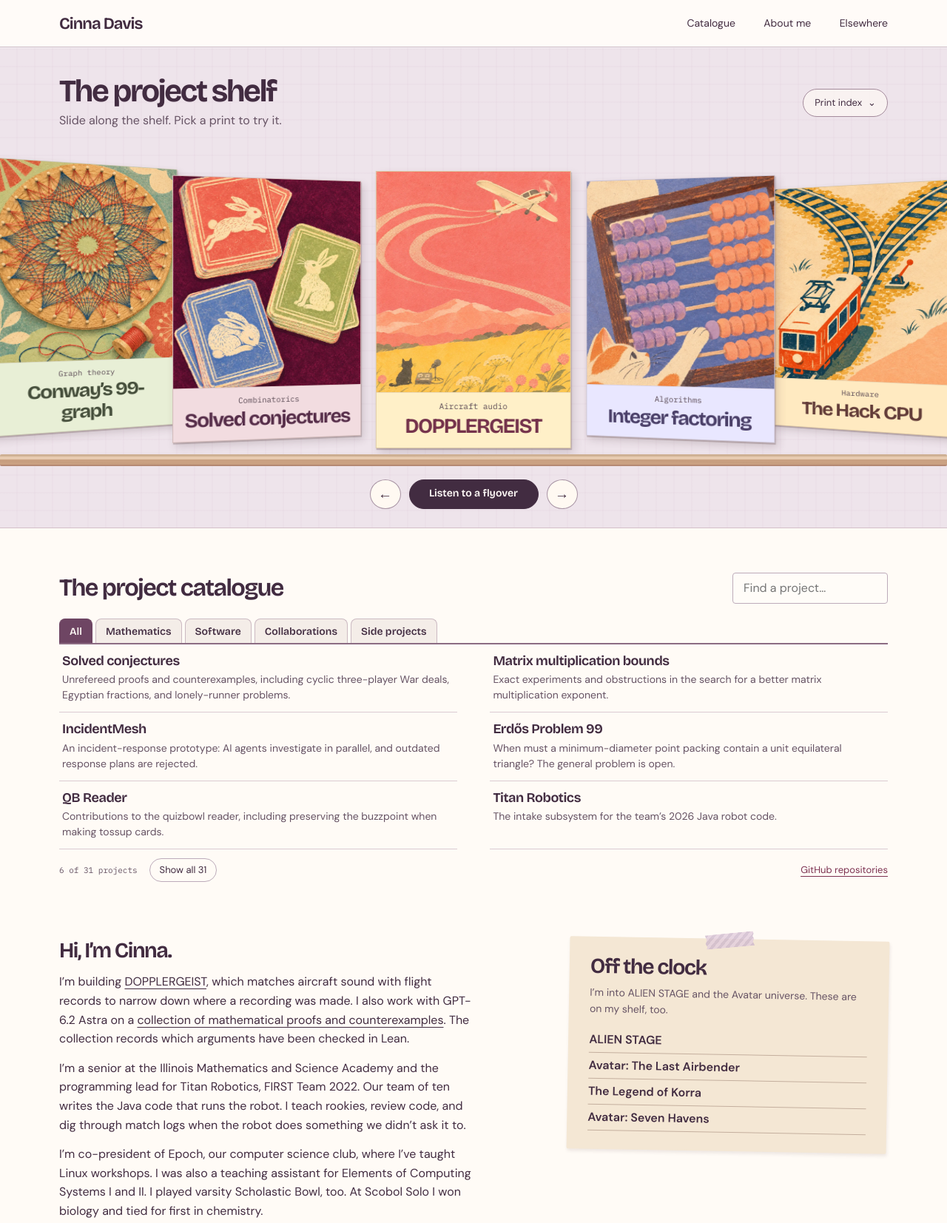
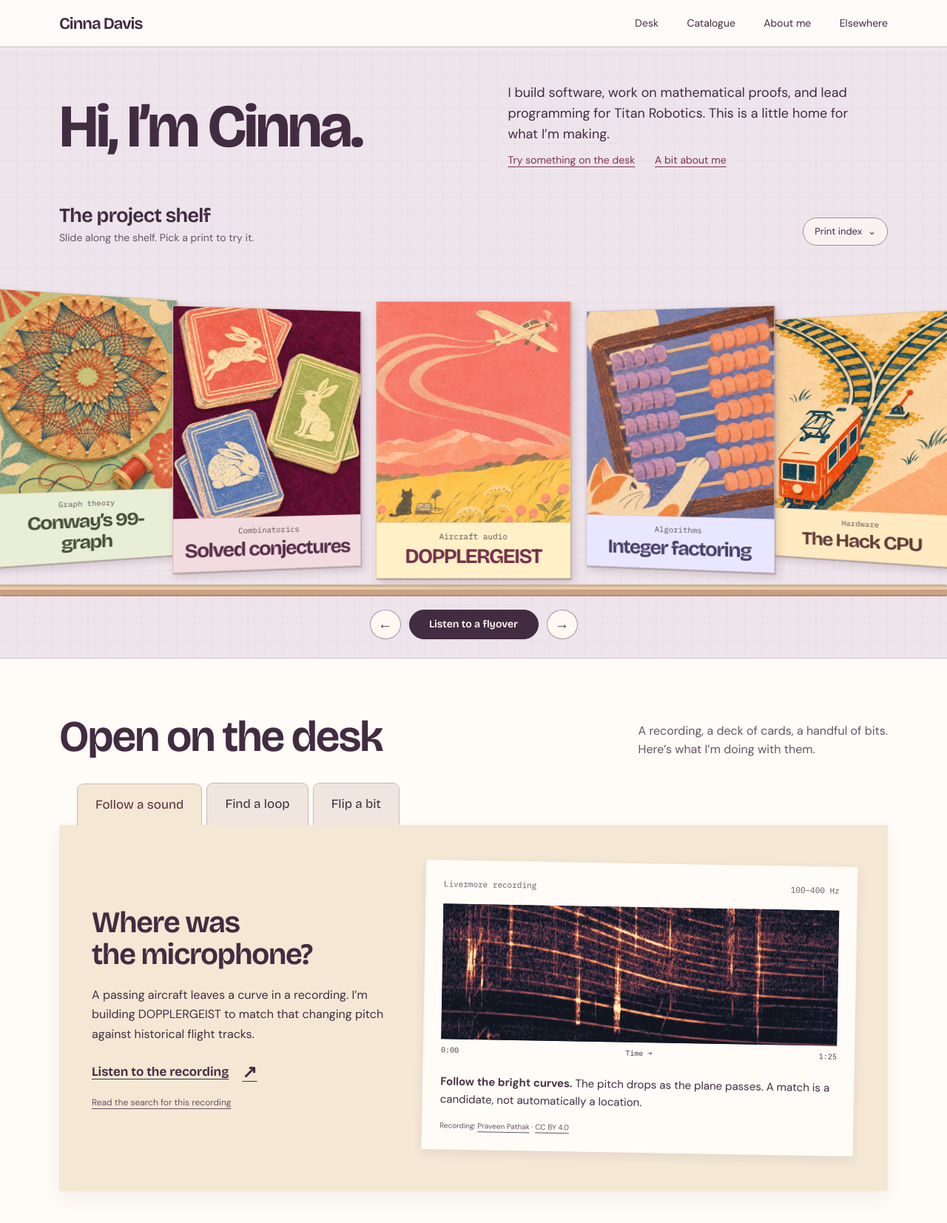
Before and after one commit to 1337isnot1337/1337isnot1337.github.io, a website: page site/index.html in a window 1280 px wide. Shown: the top 1653 px of the page at 74% size. Drawn offline with Linux system fonts and the light colour scheme.

Commit message:
open a personal workbench beneath the illustrated project shelf

```diff
--- a/site/index.html
+++ b/site/index.html
@@ -36,6 +36,9 @@
     />
     <link rel="stylesheet" href="vendor/swiper-bundle.min.css" />
     <link rel="stylesheet" href="shelf.css?v=19" />
+    <link rel="stylesheet" href="welcome.css?v=1" />
+    <link rel="stylesheet" href="workbench.css?v=1" />
+    <script defer src="workbench.js?v=1"></script>
     <script defer src="vendor/swiper-bundle.min.js"></script>
     <script defer src="shelf.js?v=21" onerror="
       const restoreReading = () => {
@@ -67,16 +70,25 @@
       <div class="page-width mast-inner">
         <a class="byline" href="./">Cinna Davis</a>
         <nav aria-label="Main">
-          <a href="#catalogue">Catalogue</a><a href="#about">About me</a
+          <a href="#desk">Desk</a><a href="#catalogue">Catalogue</a><a href="#about">About me</a
           ><a href="#elsewhere">Elsewhere</a>
         </nav>
       </div>
     </header>
     <main>
       <section class="shop" id="projects" aria-labelledby="shelf-title">
+        <div class="welcome page-width">
+          <h1>Hi, I’m Cinna.</h1>
+          <div class="welcome-note">
+            <p>I build software, work on mathematical proofs, and lead programming
+              for Titan Robotics. This is a little home for what I’m making.</p>
+            <a href="#desk">Try something on the desk</a>
+            <a href="#about">A bit about me</a>
+          </div>
+        </div>
         <div class="shelf-heading page-width">
           <div>
-            <h1 id="shelf-title">The project shelf</h1>
+            <h2 id="shelf-title">The project shelf</h2>
             <p>Slide along the shelf. Pick a print to try it.</p>
           </div>
           <details class="index">
@@ -254,6 +266,27 @@
           ><button type="button" id="next" aria-label="Next print">→</button>
         </div>
       </section>
+<section class="workbench page-width" id="desk" aria-labelledby="desk-title">
+  <header class="desk-heading"><h2 id="desk-title">Open on the desk</h2><p>A recording, a deck of cards, a handful of bits.<br> Here’s what I’m doing with them.</p></header>
+  <div class="desk-tabs" role="group" aria-label="Choose a project to explore" hidden>
+    <button type="button" data-desk="sound" aria-pressed="true">Follow a sound</button>
+    <button type="button" data-desk="cards" aria-pressed="false">Find a loop</button>
+    <button type="button" data-desk="bits" aria-pressed="false">Flip a bit</button>
+  </div>
+  <article class="desk-sheet desk-sound" data-desk-panel="sound">
+    <div class="desk-copy"><h3>Where was<br> the microphone?</h3><p>A passing aircraft leaves a curve in a recording. I’m building DOPPLERGEIST to match that changing pitch against historical flight tracks.</p><a href="#flyover" data-project="flyover" class="desk-action">Listen to the recording <span aria-hidden="true">↗</span></a><a class="desk-source" href="/DOPPLERGEIST/examples.html#livermore">Read the search for this recording</a></div>
+    <figure class="desk-recording"><div class="desk-figure-heading"><span>Livermore recording</span><span>100–400 Hz</span></div><img src="assets/livermore.webp" width="1600" height="550" loading="lazy" alt="Bright harmonics bend downward in the flyover recording as the aircraft pitch falls."/><div class="desk-time"><span>0:00</span><span>Time →</span><span>1:25</span></div><figcaption><strong>Follow the bright curves.</strong> The pitch drops as the plane passes. A match is a candidate, not automatically a location.</figcaption><small>Recording: <a href="https://doi.org/10.5281/zenodo.23424278">Praveen Pathak</a> · <a href="https://creativecommons.org/licenses/by/4.0/">CC BY 4.0</a></small></figure>
+  </article>
+  <article class="desk-sheet desk-cards" data-desk-panel="cards">
+    <div class="desk-copy"><h3>One more round.<br> Forever.</h3><p>This three-player War deal returns to exactly the same card order after 90 turns. Nobody runs out. Then the whole game repeats.</p><p class="desk-small">It’s one example from my collection of proofs and counterexamples with GPT-6.2 Astra. The notes are unrefereed; Lean status is recorded per result.</p><a href="#conjectures" data-project="conjectures" class="desk-action">Explore the full cycle <span aria-hidden="true">↗</span></a></div>
+    <div class="desk-deal"><div class="desk-figure-heading"><span>The next cards</span><span id="desk-turn">Turn 0 / 90</span></div><div class="desk-playing-cards" aria-label="Next card for each player"><div><small>Player A</small><b id="desk-card-a">15</b><span id="desk-count-a">8 cards</span></div><div><small>Player B</small><b id="desk-card-b">10</b><span id="desk-count-b">8 cards</span></div><div><small>Player C</small><b id="desk-card-c">4</b><span id="desk-count-c">7 cards</span></div></div><div class="desk-controls" hidden><button type="button" id="desk-deal-one">Deal a turn</button><button type="button" id="desk-deal-cycle">Go to turn 90</button><button type="button" id="desk-deal-reset">Reset</button></div><p id="desk-deal-status" role="status">Highest card wins. Won cards go underneath, highest first.</p><p class="desk-small">The numbers are ranks in the actual 23-card deal, not a standard 52-card deck.</p></div>
+  </article>
+  <article class="desk-sheet desk-bits" data-desk-panel="bits">
+    <div class="desk-copy"><h3>A number,<br> one switch at a time.</h3><p>I extended the Hack CPU with a two-stage pipeline, branch prediction and fused instructions.</p><p class="desk-small">Start with something smaller: the 16 bits in an A-instruction. The first bit stays zero. The other 15 hold an address.</p><a href="#cpu" data-project="cpu" class="desk-action">Try the branch predictor <span aria-hidden="true">↗</span></a></div>
+    <div class="desk-register"><div class="desk-figure-heading"><span>Hack A-instruction</span><span>15-bit address</span></div><div class="desk-address"><span>@</span><output id="desk-address-value" aria-live="off">42</output></div><p class="desk-bit-hint">Each 1 contributes its place value.</p><div class="desk-bit-row" aria-label="Address bits"><span class="desk-fixed-bit" title="Instruction bit is fixed at zero">0<small>fixed</small></span><span class="desk-bit-fallback">000 0000 0010 1010</span></div><p id="desk-bit-sum" role="status">32 + 8 + 2 = 42</p><button class="desk-register-reset" type="button" hidden>Reset to 42</button></div>
+  </article>
+</section>
+
       <section
         id="catalogue"
         class="catalogue page-width"
@@ -576,7 +609,7 @@
       </section>
       <section class="personal page-width" id="about">
         <div class="intro">
-          <h2>Hi, I’m Cinna.</h2>
+          <h2>A bit about me.</h2>
           <p>
             I’m building <a href="#flyover" data-project="flyover">DOPPLERGEIST</a>,
             which matches aircraft sound with flight records to narrow down where
--- /dev/null
+++ b/site/welcome.css
@@ -0,0 +1,57 @@
+/* An opening in the same paper-and-print world as the shelf. */
+.shop { padding-top: 0; }
+.welcome {
+  display: grid;
+  grid-template-columns: 1.05fr 1fr;
+  align-items: center;
+  gap: 6%;
+  padding-block: 48px 34px;
+}
+.welcome h1 {
+  font: 720 clamp(48px, 6.4vw, 88px)/.98 var(--headline);
+  letter-spacing: -.04em;
+  text-wrap: balance;
+}
+.welcome-note {
+  max-width: 40ch;
+  font-size: 18px;
+  line-height: 1.55;
+}
+.welcome-note a {
+  display: inline-block;
+  margin-top: 10px;
+  margin-right: 22px;
+  font-size: 14px;
+  color: var(--berry);
+}
+.shop .shelf-heading {
+  padding-top: 12px;
+  padding-bottom: 20px;
+  align-items: end;
+}
+.shop .shelf-heading h2 {
+  font: 650 27px/1.12 var(--headline);
+  letter-spacing: -.025em;
+}
+.shop .shelf-heading p { font-size: 14px; margin-top: 5px; }
+::selection { color: var(--ink); background: #e4cbd8; }
+input { caret-color: var(--berry); }
+@media (max-width: 680px) {
+  .welcome { grid-template-columns: 1fr; gap: 16px; padding-block: 30px 24px; }
+  .welcome h1 { font-size: clamp(46px, 11vw, 66px); }
+  .welcome-note { font-size: 15px; max-width: 45ch; }
+  .welcome-note a { margin-top: 6px; }
+  .shop .shelf-heading { padding-block: 10px 16px; gap: 12px; align-items: center; }
+  .shop .shelf-heading h2 { font-size: 24px; }
+  .shop .shelf-heading p { max-width: 25ch; font-size: 12px; }
+}
+@media (max-width: 680px) {
+  .mast-inner { flex-wrap: wrap; gap: 0; padding-block: 10px; }
+  .mast .byline { white-space: nowrap; }
+  .mast nav { width: 100%; justify-content: space-between; gap: 12px; }
+  .mast nav a { padding: 8px 0 2px; white-space: nowrap; }
+  .index ul { max-height: 40dvh; overflow-y: auto; overscroll-behavior: contain; }
+}
+@media (max-width: 380px) {
+  .shop .shelf-heading h2 { font-size: 22px; }
+}
--- /dev/null
+++ b/site/workbench.css
@@ -0,0 +1,47 @@
+/* A working spread beneath the illustrated shelf, using the same paper and ink. */
+.workbench{padding-block:76px 64px;scroll-margin-top:32px}
+.desk-heading{display:flex;justify-content:space-between;align-items:end;gap:32px;margin-bottom:32px}
+.desk-heading h2{font:650 clamp(34px,4.6vw,62px)/1.02 var(--headline);letter-spacing:-.035em;text-wrap:balance}
+.desk-heading p{max-width:35ch;color:var(--muted);font-size:16px;line-height:1.6}
+.desk-tabs{display:flex;gap:6px;padding-left:24px;position:relative;z-index:1}
+.desk-tabs[hidden]{display:none}
+.desk-tabs button{padding:15px 24px;border:1px solid #c7b9bc;border-bottom:0;border-radius:9px 9px 0 0;background:#f0e5df;font-family:var(--headline);font-size:17px;transition:background .2s}
+.desk-tabs button[aria-pressed=true]{background:#f4e7d4;position:relative;top:1px;color:#572c3e}
+.desk-tabs button:nth-child(2)[aria-pressed=true]{background:#eee1e8}
+.desk-tabs button:nth-child(3)[aria-pressed=true]{background:#e2e9e1}
+.desk-sheet{display:grid;grid-template-columns:minmax(0,.82fr) minmax(0,1.18fr);gap:44px;align-items:center;padding:52px 44px;background:#f4e7d4;box-shadow:0 10px 26px #422c4110;min-height:455px;border-radius:3px;position:relative}
+.desk-sheet[hidden]{display:none}.workbench:not(.desk-ready) .desk-sheet+.desk-sheet{margin-top:28px}
+.desk-cards{background:#eee1e8}.desk-bits{background:#e2e9e1}
+.desk-copy h3{font:650 clamp(28px,3.15vw,45px)/1.07 var(--headline);letter-spacing:-.03em;margin:0 0 20px;text-wrap:balance}
+.desk-copy p{max-width:40ch;line-height:1.65;margin:0 0 20px}.desk-small{font-size:13px;line-height:1.55;color:var(--muted)}
+.desk-action{display:inline-flex;gap:18px;align-items:center;font-family:var(--headline);font-size:17px;font-weight:650;text-decoration-thickness:1px}
+.desk-action span{font-size:24px}.desk-source{display:block;font-size:12px;margin-top:14px;color:var(--muted)}
+.desk-figure-heading{display:flex;justify-content:space-between;gap:12px;font:11px/1.5 var(--mono);margin-bottom:18px;color:var(--muted)}
+.desk-recording{margin:0;padding:24px;background:#fffbf6;transform:rotate(1deg);box-shadow:0 5px 14px #422c4114}
+.desk-recording img{display:block;width:100%;height:auto;aspect-ratio:1600/550;object-fit:cover;background:#211d27}
+.desk-time{display:flex;justify-content:space-between;font:10px var(--mono);margin:8px 0 24px}
+.desk-recording figcaption{font-size:15px;line-height:1.6}.desk-recording figcaption strong{font-family:inherit;font-weight:650}
+.desk-recording small{display:block;font-size:10px;line-height:1.6;margin-top:16px;color:var(--muted)}
+.desk-playing-cards{display:flex;justify-content:center;gap:14px;padding:20px 10px 30px}
+.desk-playing-cards>div{display:flex;flex-direction:column;justify-content:space-between;align-items:center;width:30%;max-width:140px;aspect-ratio:3/4;background:#fffbf6;box-shadow:0 5px 12px #422c4114;border-radius:7px;padding:15px 6px;color:#742e49}
+.desk-playing-cards>div:first-child{transform:rotate(-7deg)}.desk-playing-cards>div:nth-child(2){color:#3e6455;transform:translateY(-8px)}.desk-playing-cards>div:last-child{color:#4a527d;transform:rotate(7deg)}
+.desk-playing-cards small,.desk-playing-cards span{font:11px/1.4 var(--mono)}.desk-playing-cards b{font:650 clamp(36px,4.5vw,64px)/1 var(--headline)}
+.desk-controls{display:flex;gap:8px;flex-wrap:wrap;margin:12px 0}.desk-controls[hidden]{display:none}
+.desk-controls button,.desk-register-reset{background:transparent;border:1px solid #a491a0;border-radius:4px;padding:8px 12px;font-size:13px}
+.desk-controls button:hover,.desk-register-reset:hover{background:#fffbf680}
+#desk-deal-status{font-size:14px;line-height:1.5;min-height:3em;margin:14px 0 8px}
+.desk-register{padding:28px 24px;background:#fffbf6;box-shadow:0 5px 14px #422c4114;transform:rotate(-1deg)}
+.desk-address{display:flex;align-items:baseline;gap:4px;font:500 clamp(46px,6vw,82px)/1.1 var(--mono);letter-spacing:-.04em;margin:22px 0 14px}.desk-address>span{color:#74907b}
+.desk-bit-hint{font-size:13px;color:var(--muted);margin-bottom:18px}
+.desk-bit-row{display:grid;grid-template-columns:repeat(16,minmax(0,1fr));gap:3px;margin:0 0 28px}
+.desk-bit-row>button,.desk-fixed-bit{position:relative;text-align:center;border:1px solid #c4d0c5;border-radius:2px;padding:9px 0;font:14px var(--mono);background:#edf1ea;color:#324b3d}
+.desk-bit-row>button[aria-pressed=true]{background:#46694f;border-color:#46694f;color:#fff}.desk-bit-row button:hover{outline:2px solid #74907b;outline-offset:1px}
+.desk-fixed-bit{color:#7e7180;background:#eee5ed;border-color:#d3c5d0}
+.desk-bit-row small{position:absolute;font-size:8px;top:100%;left:50%;transform:translateX(-50%);margin-top:4px}.desk-bit-fallback{grid-column:2/-1;font:18px var(--mono);padding:7px}
+#desk-bit-sum{font:12px/1.7 var(--mono);overflow-wrap:anywhere;min-height:3.4em}.desk-register-reset{margin-top:12px}
+@media(max-width:850px){.desk-sheet{gap:28px;padding:35px 28px;grid-template-columns:minmax(0,.9fr) minmax(0,1.1fr)}.desk-recording{padding:18px}.desk-register{padding:22px 16px}.desk-heading p{font-size:14px;max-width:30ch}.desk-tabs button{padding:13px 19px}}
+@media(max-width:680px){.workbench{padding-block:50px}.desk-heading{display:block;margin-bottom:24px}.desk-heading p{margin-top:16px;max-width:none}.desk-heading p br{display:none}.desk-tabs{padding-left:8px;gap:4px}.desk-tabs button{padding:12px 11px;font-size:14px;flex:1}.desk-sheet{grid-template-columns:1fr;padding:30px 20px;gap:28px;min-height:0}.desk-copy h3{font-size:35px}.desk-copy h3 br{display:none}.desk-copy p{max-width:none;font-size:15px}.desk-copy p.desk-small{font-size:13px}.desk-recording{transform:none}.desk-register{transform:none}.desk-playing-cards{padding:16px 10px 25px}.desk-playing-cards>div{max-width:110px}.desk-heading h2{font-size:39px}.desk-address{font-size:55px}.desk-bit-row{gap:2px}.desk-bit-row>button,.desk-fixed-bit{font-size:12px;padding:9px 0}}
+@media(prefers-reduced-motion:reduce){.desk-tabs button{transition:none}}
+@media print{.desk-tabs{display:none!important}.desk-sheet{box-shadow:none;break-inside:avoid}.desk-controls,.desk-register-reset{display:none!important}.workbench{padding:0}.desk-heading{margin-top:24px}}
+
+@media(max-width:680px){.desk-bit-row{grid-template-columns:repeat(8,minmax(0,1fr));column-gap:4px;row-gap:22px}.desk-bit-row>button,.desk-fixed-bit{min-height:40px;font-size:15px}.desk-bit-fallback{grid-column:2/-1;font-size:16px}.desk-tabs button{font-size:13px;padding-inline:8px}}
--- /dev/null
+++ b/site/workbench.js
@@ -0,0 +1,57 @@
+(() => {
+  const desk=document.querySelector('.workbench');
+  if(!desk) return;
+  const tabs=[...desk.querySelectorAll('[data-desk]')];
+  const panels=[...desk.querySelectorAll('[data-desk-panel]')];
+  function choose(name){
+    tabs.forEach(button=>button.setAttribute('aria-pressed',String(button.dataset.desk===name)));
+    panels.forEach(panel=>panel.hidden=panel.dataset.deskPanel!==name);
+  }
+  tabs.forEach(button=>button.addEventListener('click',()=>choose(button.dataset.desk)));
+  desk.querySelector('.desk-tabs').hidden=false;
+  desk.classList.add('desk-ready');
+  choose('sound');
+
+  const initial=[[15,7,16,8,1,22,17,9],[10,2,23,18,11,19,12,3],[4,20,13,5,21,14,6]];
+  let hands=initial.map(h=>[...h]),turn=0;
+  const dealStatus=desk.querySelector('#desk-deal-status');
+  function renderDeal(){
+    'abc'.split('').forEach((player,i)=>{
+      desk.querySelector(`#desk-card-${player}`).textContent=hands[i][0];
+      desk.querySelector(`#desk-count-${player}`).textContent=`${hands[i].length} cards`;
+    });
+    desk.querySelector('#desk-turn').textContent=`Turn ${turn} / 90`;
+  }
+  function deal(){
+    if(turn===90){hands=initial.map(h=>[...h]);turn=0;}
+    const exposed=hands.map(h=>h.shift());
+    const winner=exposed.indexOf(Math.max(...exposed));
+    hands[winner].push(...exposed.sort((a,b)=>b-a));turn++;
+    dealStatus.textContent=turn===90?'Exactly the original card order. The next 90 turns will repeat.':`Player ${'ABC'[winner]} wins turn ${turn}. Won cards go underneath, highest first.`;
+    renderDeal();
+  }
+  desk.querySelector('.desk-controls').hidden=false;
+  desk.querySelector('#desk-deal-one').addEventListener('click',deal);
+  desk.querySelector('#desk-deal-cycle').addEventListener('click',()=>{if(turn===90){hands=initial.map(h=>[...h]);turn=0;}while(turn<90)deal();});
+  desk.querySelector('#desk-deal-reset').addEventListener('click',()=>{hands=initial.map(h=>[...h]);turn=0;renderDeal();dealStatus.textContent='Highest card wins. Won cards go underneath, highest first.';});
+
+  let address=42;
+  const row=desk.querySelector('.desk-bit-row');
+  desk.querySelector('.desk-bit-fallback').remove();
+  const bits=[];
+  for(let bit=14;bit>=0;bit--){
+    const button=document.createElement('button');button.type='button';button.dataset.bit=bit;
+    button.setAttribute('aria-label',`Bit ${bit}, place value ${2**bit}`);
+    button.addEventListener('click',()=>{address^=2**bit;renderBits();});
+    row.append(button);bits.push(button);
+  }
+  function renderBits(){
+    const values=[];
+    bits.forEach(button=>{const bit=Number(button.dataset.bit),on=Boolean(address&(2**bit));button.textContent=on?'1':'0';button.setAttribute('aria-pressed',String(on));if(on)values.push(2**bit);});
+    desk.querySelector('#desk-address-value').value=String(address);
+    desk.querySelector('#desk-bit-sum').textContent=`${values.length?values.join(' + '):'0'} = ${address}`;
+  }
+  const reset=desk.querySelector('.desk-register-reset');reset.hidden=false;reset.addEventListener('click',()=>{address=42;renderBits();});
+  desk.querySelector('.desk-bit-hint').textContent='Flip a bit. Watch the address change.';
+  renderBits();
+})();
```
Also changed, not shown: DESIGN.md (+8 -2 lines), tests/browser.cjs (+15 -1 lines), tests/workbench.test.cjs (added, +53 -0 lines).
